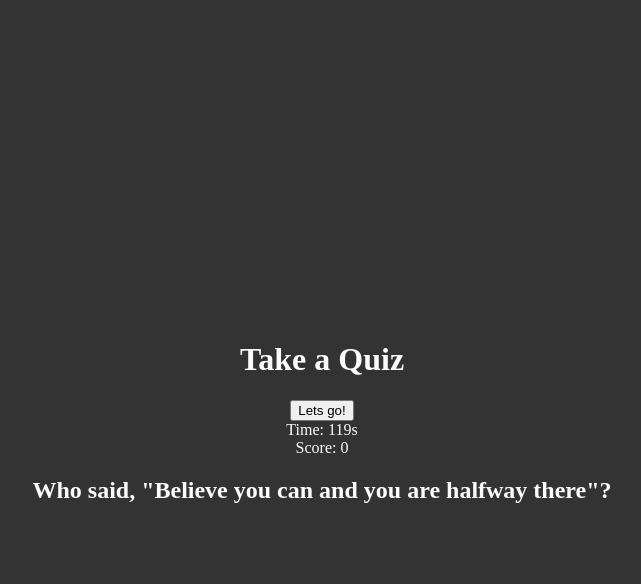
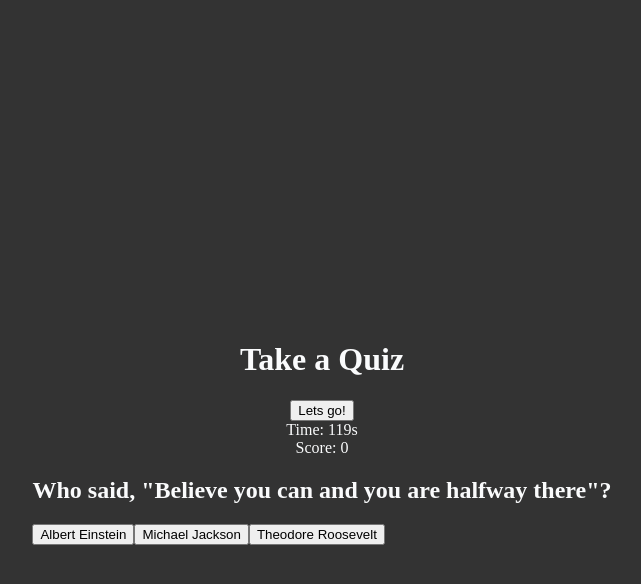
Before and after one commit to fswDevSteph/Timed-Quiz, a plain HTML site: page index.html in a window 1280 px wide. Both pictures are taken after a click on the button "Lets go!". Shown: the whole page, without its empty margins (318-959 px from the left). Drawn offline with Linux system fonts and the light colour scheme.

Commit message:
fixed it so all answer options display

```diff
--- a/assets/script.js
+++ b/assets/script.js
@@ -1,5 +1,4 @@
 // keep ALL variables at the top
-
 var grabStartBtn = document.getElementById('startBtn'); //creates  reference to HTML button with id 'startBtn'
 /*Timer variables*/
 var timer; //To store the interval ID
@@ -7,14 +6,17 @@ var timeRemaining = 120; //time in seconds
 var currentQuestionIndex = 0;
 var score = 0; // Initialize the score variable
 var questions = [
+  // questions variable is an array
   {
-    //question 1
+    //has 3 main objects
     question: 'Who said, "Believe you can and you are halfway there"?',
-    //correct answer
+    //correct answer name / value pair
     correctAnswer: 'Theodore Roosevelt',
     //Answers array
     answers: [
-      { text: 'Albert Einstein', correct: false },
+      // made up of 3 objects.
+
+      { text: 'Albert Einstein', correct: false }, //each object has 2 properties
       { text: 'Michael Jackson', correct: false },
       { text: 'Theodore Roosevelt', correct: true },
     ],
@@ -160,6 +162,24 @@ function displayQuestion() {
   document.getElementById('quizContainer').appendChild(h2Question);
 
   //next step is to loop through
+  for (var i = 0; i < currentQuestion.answers.length; i++) {
+    //here you will add console.log
+    console.log(currentQuestion.answers[i]);
+    var answerBtn = document.createElement('button');
+
+    answerBtn.innerText = currentQuestion.answers[i].text;
+    //
+    document.getElementById('quizContainer').appendChild(answerBtn);
+    answerBtn.addEventListener('click', function (event) {
+      console.log(event.target);
+
+      if (event.target.innerText === currentQuestion.correctAnswer) {
+        console.log('clicked right answer');
+        //clear section with questions and increase Question index counter
+        //show questions again w/ new index counter
+      }
+    });
+  }
 }
 
 // Attached eventListener to the button to trigger the function
--- a/index.html
+++ b/index.html
@@ -18,7 +18,7 @@
                 <li>The countdown is on once you click "Lets go!"</li>
                 <li>You get a point for each correct answer</li>
                 <li>You lose 5 seconds if you click the wrong answer</li>
-                <li>Your pride is on the line...</li>
+                <li>Click the button to start...</li>
             </ol>
         </div>
         <button id="startBtn">Lets go!</button>
```
